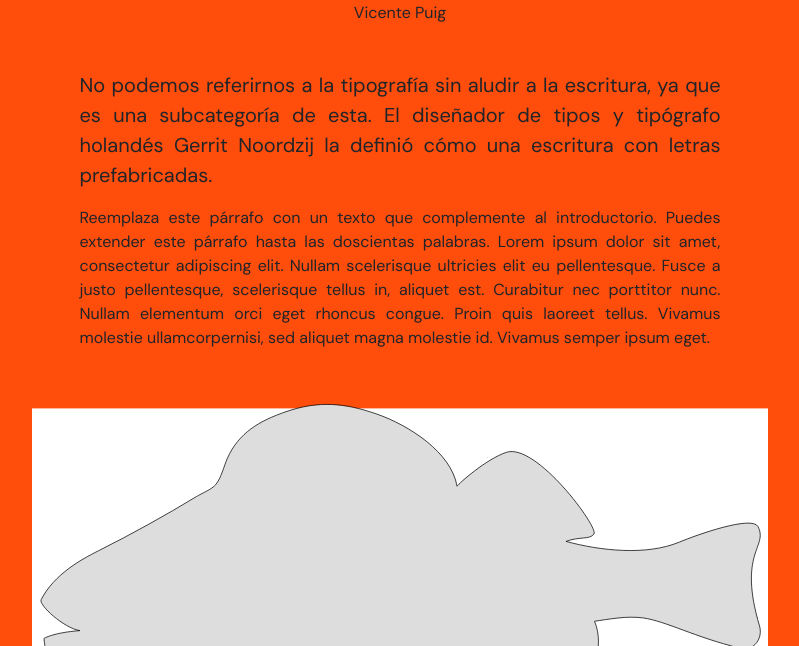
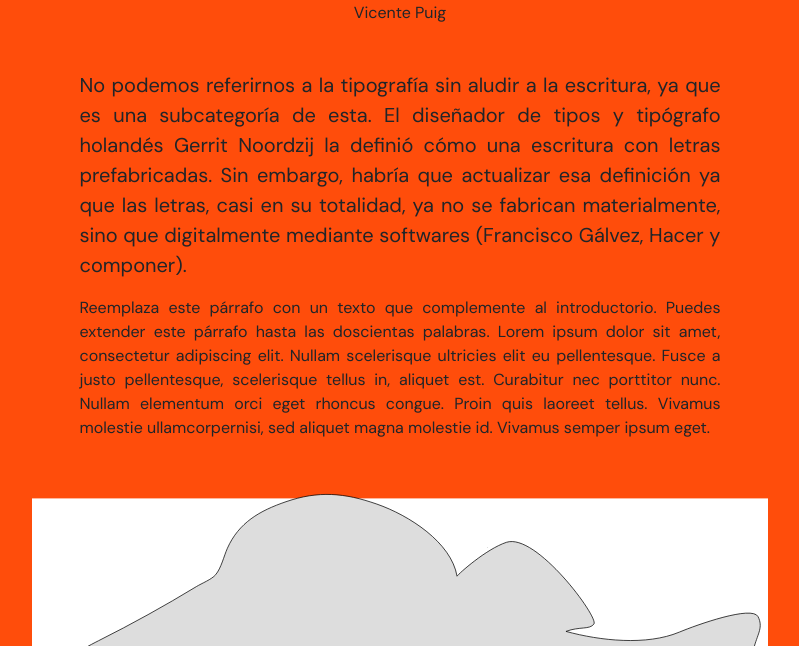
Before and after one commit to vicentepuig/clase05, a plain HTML site: page index.html in a window 1280 px wide. Shown: the part 154-800 px from the top of the page, without its empty margins (240-1039 px from the left). Drawn offline with nearby package versions, Linux system fonts and the light colour scheme.

Commit message:
Update index.html

```diff
--- a/index.html
+++ b/index.html
@@ -29,7 +29,7 @@
 
                     <h2 class="fs-6 mb-5 text-center">Vicente Puig</h2>
 
-                    <p class="lead">No podemos referirnos a la tipografía sin aludir a la escritura, ya que es una subcategoría de esta. El diseñador de tipos y tipógrafo holandés Gerrit Noordzij la definió cómo una escritura con letras prefabricadas.</p>
+                    <p class="lead">No podemos referirnos a la tipografía sin aludir a la escritura, ya que es una subcategoría de esta. El diseñador de tipos y tipógrafo holandés Gerrit Noordzij la definió cómo una escritura con letras prefabricadas. Sin embargo, habría que actualizar esa definición ya que las letras, casi en su totalidad, ya no se fabrican materialmente, sino que digitalmente mediante softwares (Francisco Gálvez, Hacer y componer).</p>
 
                     <p>Reemplaza este párrafo con un texto que complemente al introductorio. Puedes extender este párrafo hasta las doscientas palabras. Lorem ipsum dolor sit amet, consectetur adipiscing elit. Nullam scelerisque ultricies elit eu pellentesque. Fusce a justo pellentesque, scelerisque tellus in, aliquet est. Curabitur nec porttitor nunc. Nullam elementum orci eget rhoncus congue. Proin quis laoreet tellus. Vivamus molestie ullamcorpernisi, sed aliquet magna molestie id. Vivamus semper ipsum eget.</p>
                 </div>
```
